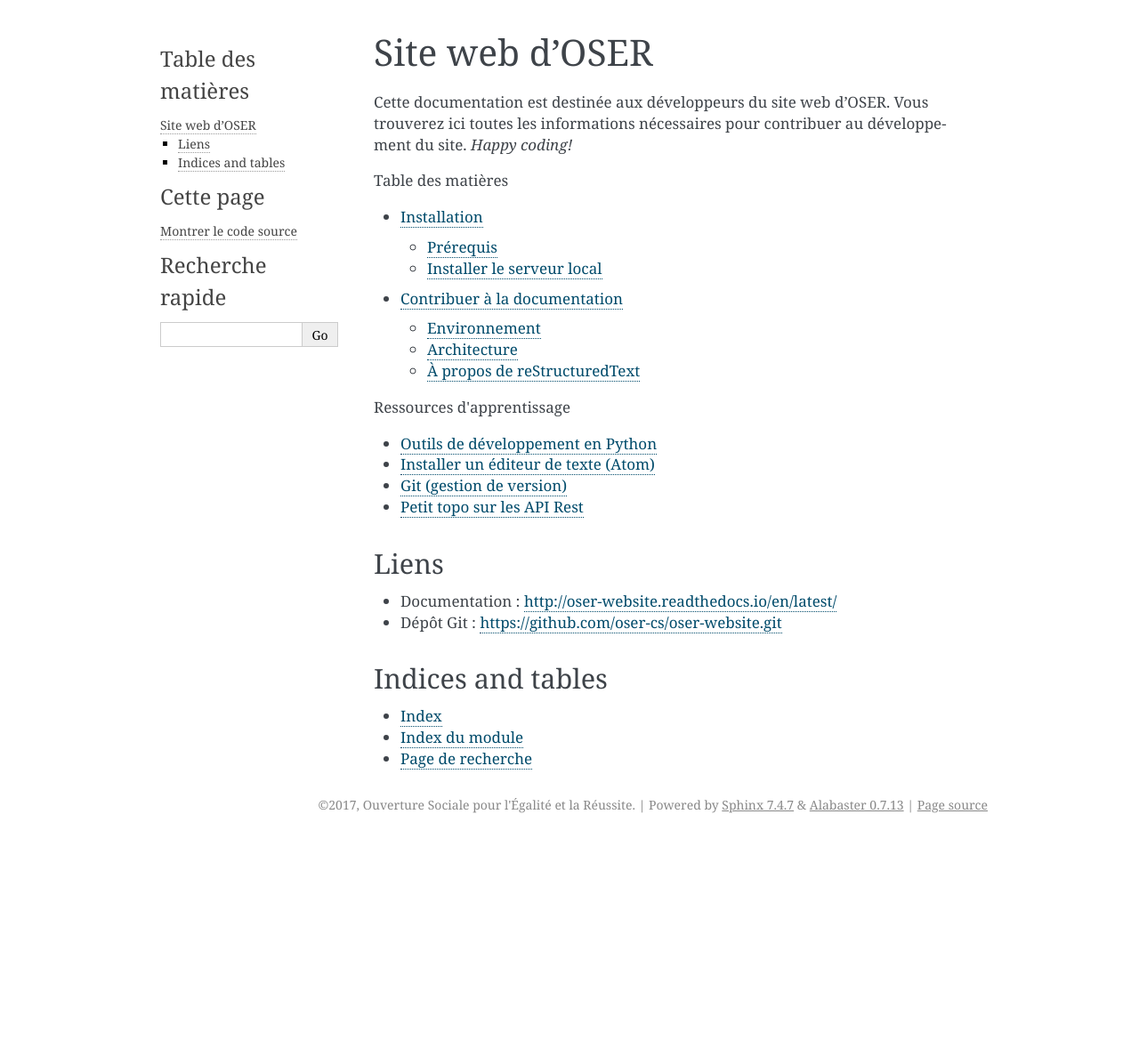
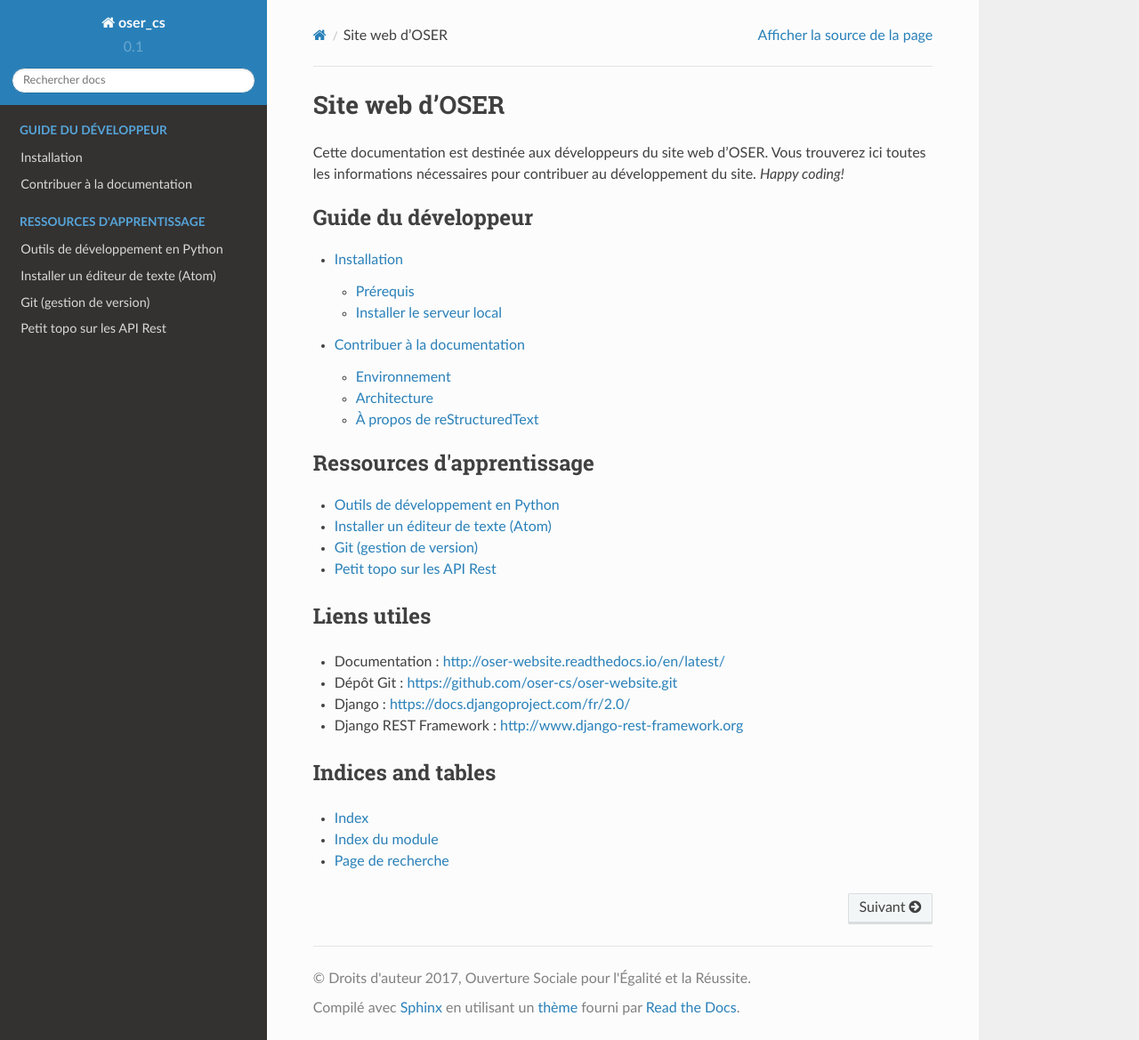
Before and after one commit to oser-cs/oser-backend, a Sphinx documentation site: the page built from docs/index.rst, in a window 1280 px wide and 1169 px high. Shown: the whole window at 89% size. Built offline with Sphinx 7.4.7 and the Read the Docs theme 2.0.0, drawn with Linux system fonts in a browser that asks for light colours.

Commit message:
change docs theme, small docs fixes

```diff
--- a/docs/conf.py
+++ b/docs/conf.py
@@ -64,7 +64,7 @@
 # The short X.Y version.
 version = u'0.1'
 # The full version, including alpha/beta/rc tags.
-release = u'0.1'
+release = u'0.1.1'
 
 # The language for content autogenerated by Sphinx. Refer to documentation
 # for a list of supported languages.
@@ -115,7 +115,7 @@
 
 # The theme to use for HTML and HTML Help pages.  See the documentation for
 # a list of builtin themes.
-html_theme = 'alabaster'
+html_theme = 'sphinx_rtd_theme'
 
 # Theme options are theme-specific and customize the look and feel of a theme
 # further.  For a list of options available for each theme, see the
--- a/docs/index.rst
+++ b/docs/index.rst
@@ -14,7 +11,7 @@
 
 .. toctree::
    :maxdepth: 2
-   :caption: Table des matières
+   :caption: Guide du développeur
 
    installation.rst
    documenter.rst
@@ -27,12 +24,13 @@
 
   ressources-apprentissage/*
 
-Liens
-=====
+Liens utiles
+============
 
-- Documentation : |DOCS|
-- Dépôt Git : |REPO|
-
+- Documentation : http://oser-website.readthedocs.io/en/latest/
+- Dépôt Git : https://github.com/oser-cs/oser-website.git
+- Django : https://docs.djangoproject.com/fr/2.0/
+- Django REST Framework : http://www.django-rest-framework.org
 
 Indices and tables
 ==================
--- a/requirements.txt
+++ b/requirements.txt
@@ -6,3 +6,4 @@
 Sphinx==1.6.5
 sphinx-autobuild==0.7.1
 numpydoc==0.7.0
+sphinx_rtd_theme==0.2.4
```
Also changed, not shown: other parts of docs/index.rst (+0 -3 lines), docs/installation.rst (+3 -6 lines).
